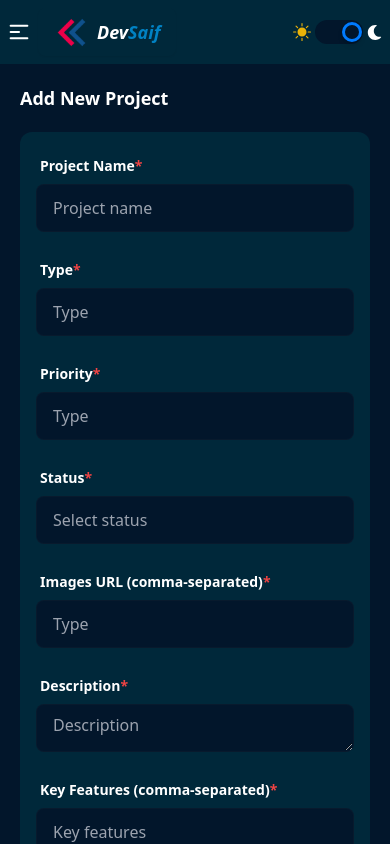
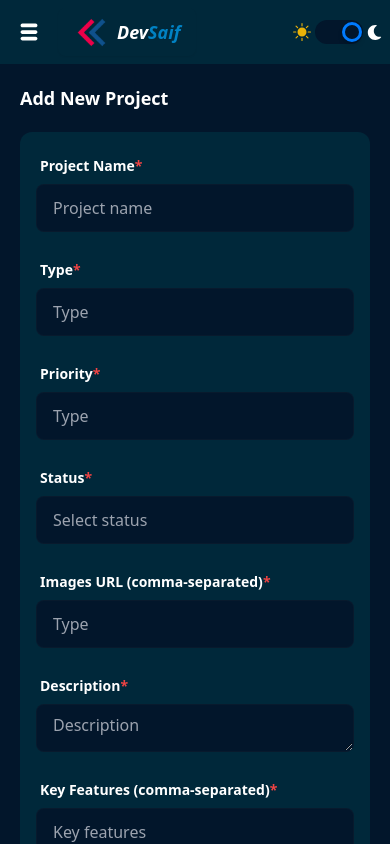
Before and after one commit to muhammadsaif7717/developer-saif, a Next.js app: page /dashboard/add-project in a window 390 px wide. Shown: the top 844 px of the page. Built offline with nearby package versions, Linux system fonts and the light colour scheme.

Commit message:
fixed errors

```diff
--- a/src/components/Dashboard/DashNavbar.jsx
+++ b/src/components/Dashboard/DashNavbar.jsx
@@ -1,12 +1,15 @@
 'use client';
 import Image from 'next/image';
 import Link from 'next/link';
-import React from 'react';
+import React, { useState } from 'react';
 import logo from '../../../public/logo.png';
 import Sidebar from './Sidebar';
 import ThemeToggle from '../Shared/ThemeToggle';
+import { MdClose } from 'react-icons/md';
+import { TiThMenu } from 'react-icons/ti';
 
 const DashNavbar = () => {
+  const [opened, setOpened] = useState(false);
   return (
     <div className="z-50 flex w-full justify-center bg-gray-200 dark:bg-[#00283A]">
       <div className="navbar z-50 flex justify-evenly">
@@ -15,28 +18,20 @@ const DashNavbar = () => {
             <div
               tabIndex={0}
               role="button"
-              className="btn btn-ghost mr-2 scale-125 p-0 text-white lg:hidden"
+              className="btn btn-ghost mr-2 scale-125 border-none p-3 text-white outline-none lg:hidden"
+              onClick={() => setOpened(!opened)}
             >
-              <svg
-                xmlns="http://www.w3.org/2000/svg"
-                className="h-5 w-5 text-black dark:text-white"
-                fill="none"
-                viewBox="0 0 24 24"
-                stroke="currentColor"
-              >
-                <path
-                  strokeLinecap="round"
-                  strokeLinejoin="round"
-                  strokeWidth="2"
-                  d="M4 6h16M4 12h8m-8 6h16"
-                />
-              </svg>
+              {opened ? (
+                <MdClose className="text-lg font-extrabold text-black dark:text-white" />
+              ) : (
+                <TiThMenu className="text-lg text-black dark:text-white" />
+              )}
             </div>
             <ul
               tabIndex={0}
               className="menu dropdown-content menu-sm -left-5 z-[1]"
             >
-              <Sidebar />
+              {opened && <Sidebar />}
             </ul>
           </div>
           <Link
--- a/src/components/Shared/Navbar.jsx
+++ b/src/components/Shared/Navbar.jsx
@@ -1,14 +1,17 @@
 'use client';
 import Link from 'next/link';
 import { usePathname } from 'next/navigation';
-import React, { useContext } from 'react';
+import React, { useContext, useState } from 'react';
 import ThemeToggle from './ThemeToggle';
 import { ActiveContext } from '@/contexts/ActiveProvider';
+import { MdClose } from 'react-icons/md';
+import { TiThMenu } from 'react-icons/ti';
 
 const Navbar = () => {
   const pathName = usePathname();
   const isDashboard = pathName.startsWith('/dashboard');
 
+  const [opened, setOpened] = useState(false);
   const { active, setActive } = useContext(ActiveContext);
 
   const links = (
@@ -50,43 +53,36 @@ const Navbar = () => {
       </Link>
     </div>
   );
+
   return (
     <nav className="z-50">
       {!isDashboard && (
-        <div className="fixed z-50 flex w-full justify-center rounded-xl bg-gray-200 dark:bg-[#00283A]">
+        <div className="fixed z-50 flex w-full justify-center bg-gray-200 dark:bg-[#00283A]">
           <div className="navbar z-50 mx-auto flex max-w-screen-2xl justify-evenly rounded-xl">
             <div className="navbar-start">
               <div className="dropdown">
                 <div
                   tabIndex={0}
                   role="button"
-                  className="btn btn-ghost mr-2 scale-125 px-3 lg:hidden"
+                  className="btn btn-ghost mr-2 scale-125 border-none p-3 text-white outline-none lg:hidden"
+                  onClick={() => setOpened(!opened)}
                 >
-                  <svg
-                    xmlns="http://www.w3.org/2000/svg"
-                    className="h-5 w-5 dark:text-white"
-                    fill="none"
-                    viewBox="0 0 24 24"
-                    stroke="currentColor"
-                  >
-                    <path
-                      strokeLinecap="round"
-                      strokeLinejoin="round"
-                      strokeWidth="2"
-                      d="M4 6h16M4 12h8m-8 6h16"
-                    />
-                  </svg>
+                  {opened ? (
+                    <MdClose className="text-lg font-extrabold text-black dark:text-white" />
+                  ) : (
+                    <TiThMenu className="text-lg text-black dark:text-white" />
+                  )}
                 </div>
                 <ul
                   tabIndex={0}
-                  className="menu dropdown-content menu-sm z-[1] mt-3 flex w-36 items-center justify-center rounded-box bg-base-100 p-2 shadow dark:bg-primary"
+                  className={`menu dropdown-content menu-sm top-10 mt-4 flex w-36 items-center justify-center bg-gray-200 p-3 pt-8 shadow ease-in dark:bg-primary ${!opened && 'hidden'} ${opened && '-left-2'}`}
                 >
-                  {links}
+                  {opened ? links : ''}
                 </ul>
               </div>
               <Link
                 href={`/`}
-                className="btn btn-ghost ml-2 p-0 text-2xl font-bold duration-200 hover:scale-105 lg:m-0"
+                className="btn btn-ghost ml-2 p-0 text-2xl font-bold duration-200 hover:scale-105 hover:bg-transparent lg:m-0"
               >
                 <cite className="text-primary dark:text-white">Developer</cite>
                 <cite className="text-secondary">Saif</cite>
```
